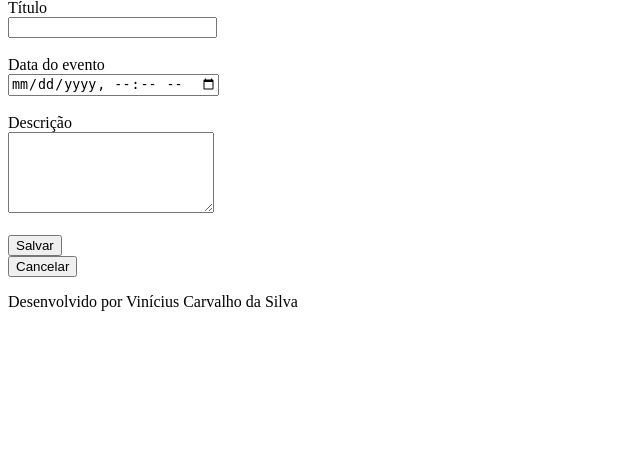
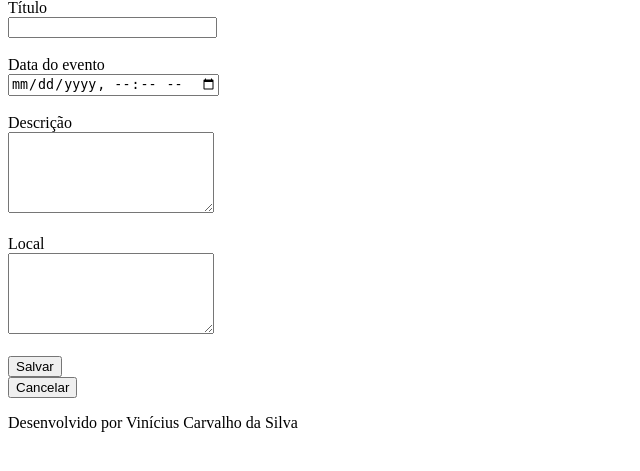
Before and after one commit to ViniCarvalho71/AgendaDjango, a Django app: page /agenda/evento/ in a window 1280 px wide. Shown: the part 165-636 px from the top of the page, without its empty margins (0-640 px from the left). Run offline with Django 4.2, Linux system fonts and the light colour scheme; a user stored in the database is signed in.

Commit message:
Commit do exercício de acrescentar o campo local no banco junto com a inserção do mesmo pelo forms

```diff
--- a/core/models.py
+++ b/core/models.py
@@ -7,6 +7,7 @@ class Evento(models.Model):
     descricao = models.TextField(blank=True, null=True)
     data_evento = models.DateTimeField(verbose_name = "Data do Evento")
     data_criacao = models.DateTimeField(auto_now=True)
+    local = models.TextField(blank=True, null=True)
     usuario = models.ForeignKey(User, on_delete=models.CASCADE)
 
     class Meta:
--- a/core/views.py
+++ b/core/views.py
@@ -43,10 +43,12 @@ def submit_evento(request):
         titulo = request.POST.get('titulo')
         data_evento = request.POST.get('data_evento')
         desc = request.POST.get('descricao')
+        local = request.POST.get('local')
         usuario = request.user
         Evento.objects.create(titulo=titulo,
                             data_evento=data_evento,
                             descricao=desc,
+                            local=local,
                             usuario=usuario,
                             )
     return redirect('/')
--- a/templates/evento.html
+++ b/templates/evento.html
@@ -10,6 +10,8 @@
         <input type="datetime-local" name="data_evento"> <br><br>
         <label for="">Descrição</label><br>
         <textarea  name="descricao" rows="5" cols="23"> </textarea> <br><br>
+        <label for="">Local</label><br>
+        <textarea  name="local" rows="5" cols="23"> </textarea> <br><br>
         <button type="submit">Salvar</button>
     </form>
     <a href="/agenda/"><button type="">Cancelar</button></a>
```
Also changed, not shown: core/migrations/0003_evento_local.py (added), db.sqlite3.
